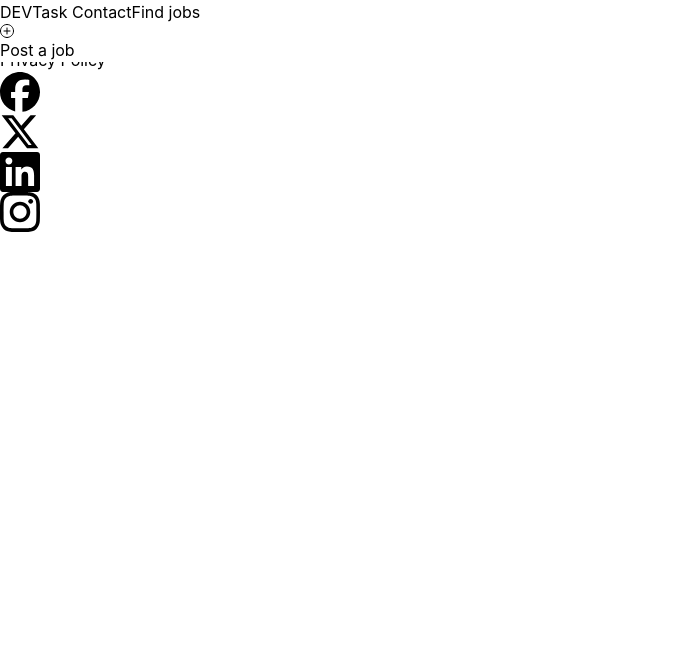
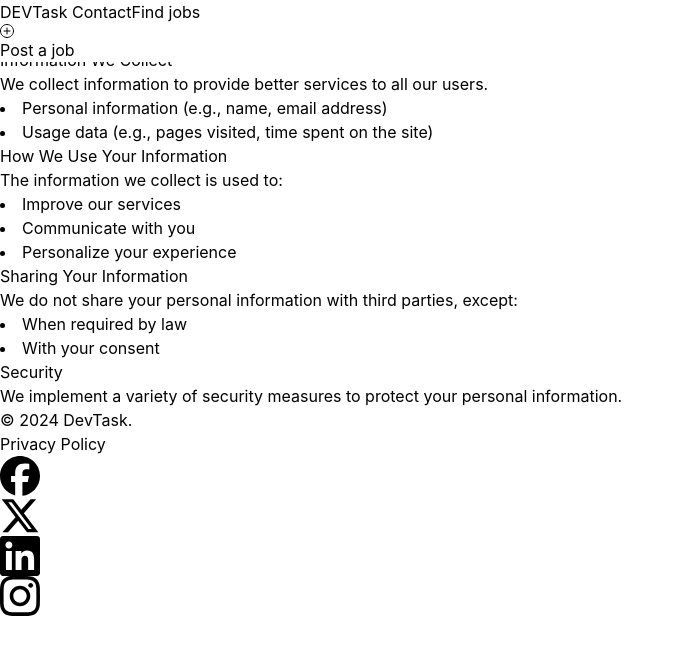
Before and after one commit to OeunSochetra/DEVTask, a Vue app: page /privacy-policy in a window 1280 px wide. Shown: the top 654 px of the page, without its empty margins (0-680 px from the left). Built offline with nearby package versions, Linux system fonts and the light colour scheme.

Commit message:
add privacy

```diff
--- a/src/components/Navbar.vue
+++ b/src/components/Navbar.vue
@@ -2,7 +2,11 @@
   <div class="flex items-center p-5 border-b bg-white text-black shadow-sm">
     <div class="flex items-center w-full justify-between mt-1">
       <div class="flex items-center gap-6 ml-6">
-        <span class="font-[600] text-xl">DEVTask</span>
+        <span
+          @click="navigateToHome()"
+          class="font-[600] text-xl cursor-pointer"
+          >DEVTask</span
+        >
         <span
           class="border border-black px-2.5 py-1 rounded-full cursor-pointer"
         >
@@ -23,5 +27,10 @@
 </template>
 <script setup lang="ts">
 import IconPlus from "./icons/IconPlus.vue";
+import router from "../router";
+
+const navigateToHome = () => {
+  router.push("/");
+};
 </script>
 <style scoped></style>
--- a/src/constants/constant.ts
+++ b/src/constants/constant.ts
@@ -200,3 +200,49 @@ export const testimonials = [
     },
   },
 ];
+
+export const privacyPolicy = {
+  title: "Privacy Policy",
+  effectiveDate: "2023-01-01",
+  lastUpdated: "2024-11-18",
+  introduction: `
+    Welcome to [Your Company Name]. Your privacy is important to us.
+    This Privacy Policy explains how we collect, use, and protect your information.
+  `,
+  sections: [
+    {
+      title: "Information We Collect",
+      content: `
+        We collect information to provide better services to all our users.
+      `,
+      list: [
+        "Personal information (e.g., name, email address)",
+        "Usage data (e.g., pages visited, time spent on the site)",
+      ],
+    },
+    {
+      title: "How We Use Your Information",
+      content: `
+        The information we collect is used to:
+      `,
+      list: [
+        "Improve our services",
+        "Communicate with you",
+        "Personalize your experience",
+      ],
+    },
+    {
+      title: "Sharing Your Information",
+      content: `
+        We do not share your personal information with third parties, except:
+      `,
+      list: ["When required by law", "With your consent"],
+    },
+    {
+      title: "Security",
+      content: `
+        We implement a variety of security measures to protect your personal information.
+      `,
+    },
+  ],
+};
--- a/src/views/privacyPolicy/index.vue
+++ b/src/views/privacyPolicy/index.vue
@@ -1,3 +1,28 @@
-<template>Privacy Policy</template>
-<script setup lang="ts"></script>
+<template>
+  <div class="w-[880px]">
+    <div class="flex flex-col gap-8">
+      <Title :title="privacyPolicy.title" />
+      <p class="text-[#4C4C4C]">{{ privacyPolicy.introduction }}</p>
+      <span
+        class="leading-8"
+        v-for="(section, index) in privacyPolicy.sections"
+        :key="index"
+      >
+        <span class="leading-8">
+          <p class="text-black font-semibold">{{ section.title }}</p>
+          <p class="text-[#4C4C4C]">{{ section.content }}</p>
+        </span>
+
+        <span class="leading-8 text-[#4C4C4C]" v-if="section.list">
+          <li v-for="(item, index) in section.list" :key="index">{{ item }}</li>
+        </span>
+      </span>
+    </div>
+  </div>
+</template>
+<script setup lang="ts">
+import { privacyPolicy } from "../../constants/constant";
+import Title from "../../components/Title.vue";
+</script>
+
 <style scoped></style>
```
